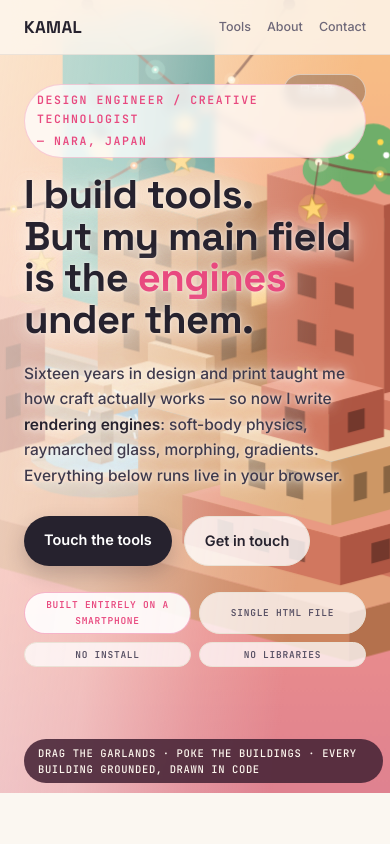
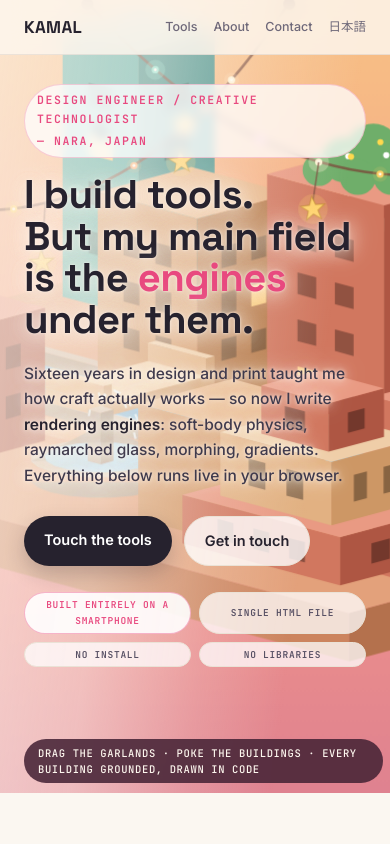
Before and after one commit to 60mm60-ops/kamal-portfolio, a plain HTML site: page index.html in a window 390 px wide. Shown: the top 844 px of the page. Drawn offline with Linux system fonts and the light colour scheme; animation ran at ten frames a second.

Commit message:
Fix hero responsive issues

```diff
--- a/index.html
+++ b/index.html
@@ -98,6 +98,7 @@
   .hero::before{content:"";position:absolute;inset:0;z-index:1;pointer-events:none;
     background:linear-gradient(97deg,rgba(253,246,238,.68) 0%,rgba(253,246,238,.5) 34%,rgba(253,246,238,.18) 58%,rgba(253,246,238,0) 76%)}
   .hero-content{position:relative;z-index:5;pointer-events:none;padding-top:15vh;max-width:760px}
+  .lang-link{position:absolute;top:74px;right:24px;z-index:5;font-family:var(--mono);font-size:12.5px;color:#fff;text-decoration:none;border:1px solid rgba(255,255,255,.5);background:rgba(20,16,30,.25);padding:6px 14px;border-radius:999px}
   .eyebrow{display:inline-block;font-family:var(--mono);font-size:11.5px;font-weight:600;letter-spacing:.14em;
     color:var(--accent);background:rgba(255,255,255,.75);border:1px solid rgba(232,73,127,.25);
     padding:6px 12px;border-radius:999px;backdrop-filter:blur(4px)}
@@ -120,7 +121,10 @@
     padding:6px 14px;border-radius:999px;backdrop-filter:blur(4px);white-space:nowrap}
   @media(max-width:640px){
     .hero-hint{font-size:10.5px;bottom:10px;white-space:normal;max-width:92vw;text-align:left;line-height:1.55}
+  .lang-nav{display:none}
 @media (max-width:700px){
+  .lang-link{display:none}
+  .lang-nav{display:inline-block}
   .eyebrow .loc{display:block;margin-top:3px}
   .badges{display:grid;grid-template-columns:1fr 1fr;max-width:430px}
   .badges span{text-align:center;display:flex;align-items:center;justify-content:center}
@@ -254,13 +258,14 @@
       <a href="#tools">Tools</a>
       <a href="#about">About</a>
       <a href="#contact">Contact</a>
+      <a class="lang-nav" href="/ja">日本語</a>
     </div>
   </div>
 </nav>
 
 <!-- ================= HERO ================= -->
 <header class="hero" id="top">
-  <a href="/ja" style="position:absolute;top:74px;right:24px;z-index:5;font-family:'JetBrains Mono',monospace;font-size:12.5px;color:#fff;text-decoration:none;border:1px solid rgba(255,255,255,.5);background:rgba(20,16,30,.25);padding:6px 14px;border-radius:999px">日本語 →</a>
+  <a class="lang-link" href="/ja">日本語 →</a>
   <svg id="world" viewBox="0 0 1440 590" preserveAspectRatio="xMidYMid slice" role="img" aria-label="A dense isometric canal city at dawn — towers, bridges, a fountain, waterfalls, and birds crossing the sky.">
     <defs>
       <linearGradient id="skyGrad" x1="0" y1="0" x2="0" y2="1">
```
